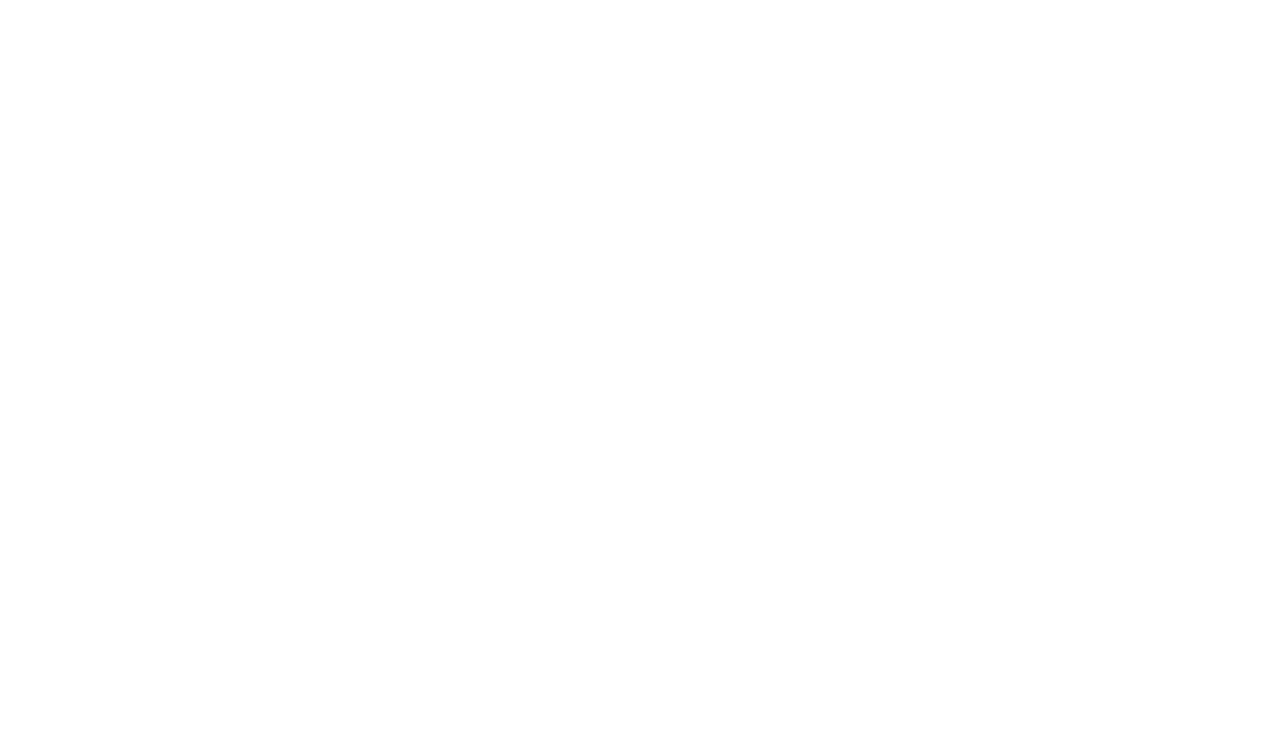
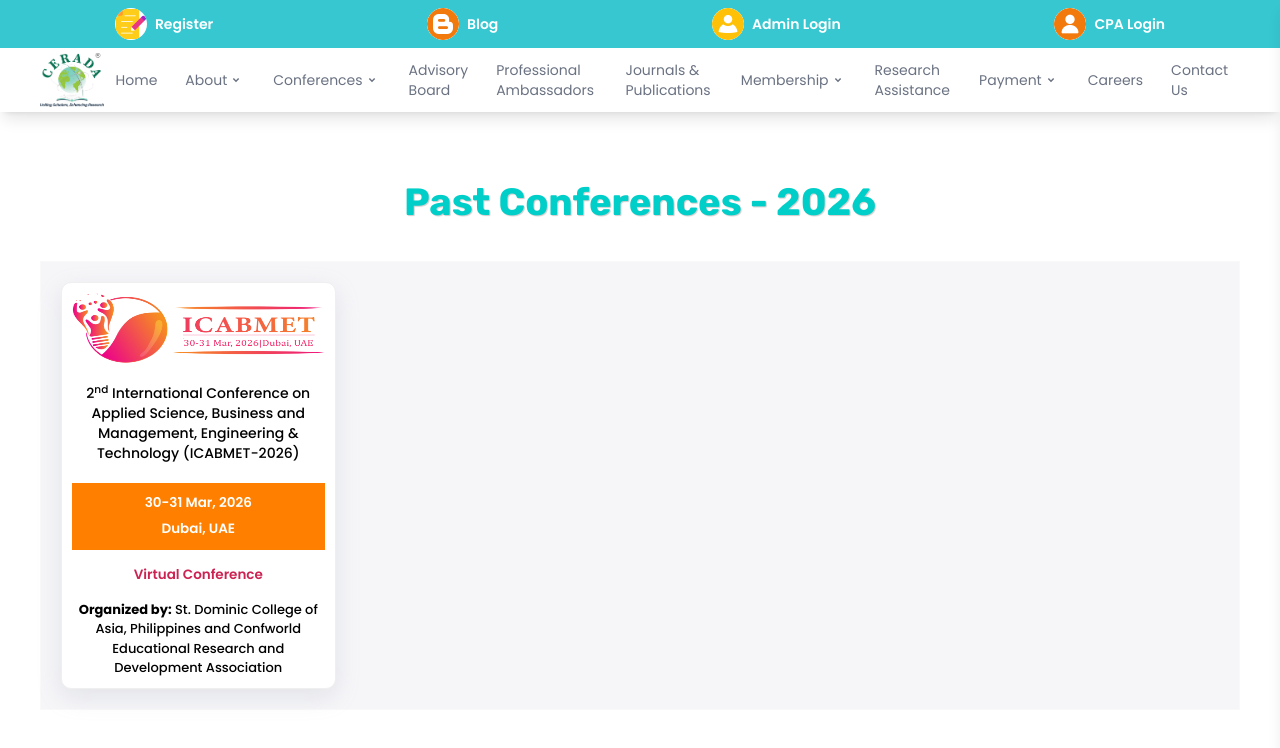
Before and after one commit to confworld-git/confworld-website-frontend-2026, a React (Vite) app: page /past-conference-list-2026 in a window 1280 px wide. Before the commit this address had no page. Shown: the top 748 px of the page. Built offline with nearby package versions, Linux system fonts and the light colour scheme; grey boxes are pictures that could not be loaded; a web font is replaced by a local one.

Commit message:
updated 2026 past conferences

```diff
--- a/src/App.jsx
+++ b/src/App.jsx
@@ -55,6 +55,7 @@
 import IcsteetGallery from "./Conference/pastConference/IcsteetGallery";
 import IcsteetConference from "./Conference/pastConference/IcsteetConference";
 import ConferenceList from "./Conference/pastConference/ConferenceList";
+import ConferenceList2026 from './Conference/pastConference/ConferenceList2026'
 import Icsap2025Conference from "./Conference/pastConference/Icsap2025Conference";
 import IcsapGallery from "./Conference/pastConference/IcsapGallery";
 import WcmrpConference from "./Conference/pastConference/Wcmrp2025Conference";
@@ -455,6 +456,14 @@
           }
         />
         <Route
+          path="/past-conference-list-2026"
+          element={
+            <Layout>
+              <ConferenceList2026/>
+            </Layout>
+          }
+        />
+        <Route
           path="/blog"
           element={
             <Layout>
--- a/src/Conference/pastConference/ConferenceList.jsx
+++ b/src/Conference/pastConference/ConferenceList.jsx
@@ -88,20 +88,7 @@
     link: "/apceesh-conference-2025",
     logo: "/images/past-conference/2025/apceesh/apceesh.jpg",
   },
-  {
-    title: (
-      <>
-        2<sup>nd</sup> International Conference on Applied Science, Business and Management, Engineering & Technology (ICABMET-2026)
-      </>
-    ),
-    date: "30-31 Mar, 2026",
-    location: "Dubai, UAE",
-    conference_venue: "Virtual Conference",
-    organized_by:
-      " St. Dominic College of Asia, Philippines and Confworld Educational Research and Development Association",
-    link: "/icabmet-conference-2026",
-    logo: "/images/past-conference/2026/icabmet-2026/icabmet.png",
-  },
+
 ];
 
   return (
--- /dev/null
+++ b/src/Conference/pastConference/ConferenceList2026.jsx
@@ -0,0 +1,85 @@
+import React from "react";
+import { Link } from "react-router-dom";
+import { Seo } from "../../components/seo";
+
+const ConferenceList2026 = () => {
+  const pastConference = [
+
+  {
+    title: (
+      <>
+        2<sup>nd</sup> International Conference on Applied Science, Business and Management, Engineering & Technology (ICABMET-2026)
+      </>
+    ),
+    date: "30-31 Mar, 2026",
+    location: "Dubai, UAE",
+    conference_venue: "Virtual Conference",
+    organized_by:
+      " St. Dominic College of Asia, Philippines and Confworld Educational Research and Development Association",
+    link: "/icabmet-conference-2026",
+    logo: "/images/past-conference/2026/icabmet-2026/icabmet.png",
+  },
+];
+
+  return (
+    <div className="past_conference_list_2025">
+      <Seo
+        title="Past Conferences 2025 | CERADA – Global Research Conferences in Education, Technology & Sustainability"
+        description="View CERADA's 2025 conferences including ICSTEET and ICSAPCI, held in Manila. Topics spanned social sciences, education, engineering, and climate-resilient agriculture—fostering global academic collaboration."
+      />
+      <h1 data-aos="fade-up">Past Conferences - 2026</h1>
+      <section className="past-conferences-list" data-aos="fade-up">
+        {pastConference.map(
+          (
+            {
+              title,
+              date,
+              location,
+              conference_venue,
+              organized_by,
+              link,
+              logo,
+            },
+            index
+          ) => (
+            <Link
+              key={index}
+              to={link}
+              className="conference-container"
+              data-aos="zoom-in-up"
+              data-aos-anchor-placement="top-bottom"
+              rel="noopener"
+            >
+              <img
+                src={logo}
+                alt={title}
+                width={400}
+                height={400}
+                loading="lazy"
+              />
+              <p className="my-5">{title}</p>
+              <div>
+                <p>{date}</p>
+                <p>{location}</p>
+              </div>
+              <span
+                style={{
+                  fontWeight: "550",
+                  color: "#CC2352",
+                  fontSize: "13.5px",
+                }}
+              >
+                {conference_venue}
+              </span>
+              <span>
+                <b>Organized by:</b> {organized_by}
+              </span>
+            </Link>
+          )
+        )}
+      </section>
+    </div>
+  );
+};
+
+export default ConferenceList2026;
--- a/src/Conference/pastConference/Pastconference.jsx
+++ b/src/Conference/pastConference/Pastconference.jsx
@@ -49,9 +49,12 @@
         of Engineering and Technology, Science, Education, Social Sciences and
         Humanities, shaping these fields into what they are today.
       </p>
-      <div className="year_section">
+      <div className="year_section space-x-8">
         <Link data-aos="zoom-in-up" to="/past-conference-list-2025">
           2025 <br /> CONFERENCES
+        </Link>
+        <Link data-aos="zoom-in-up" to="/past-conference-list-2026">
+          2026 <br /> CONFERENCES
         </Link>
       </div>
     </div>
```
